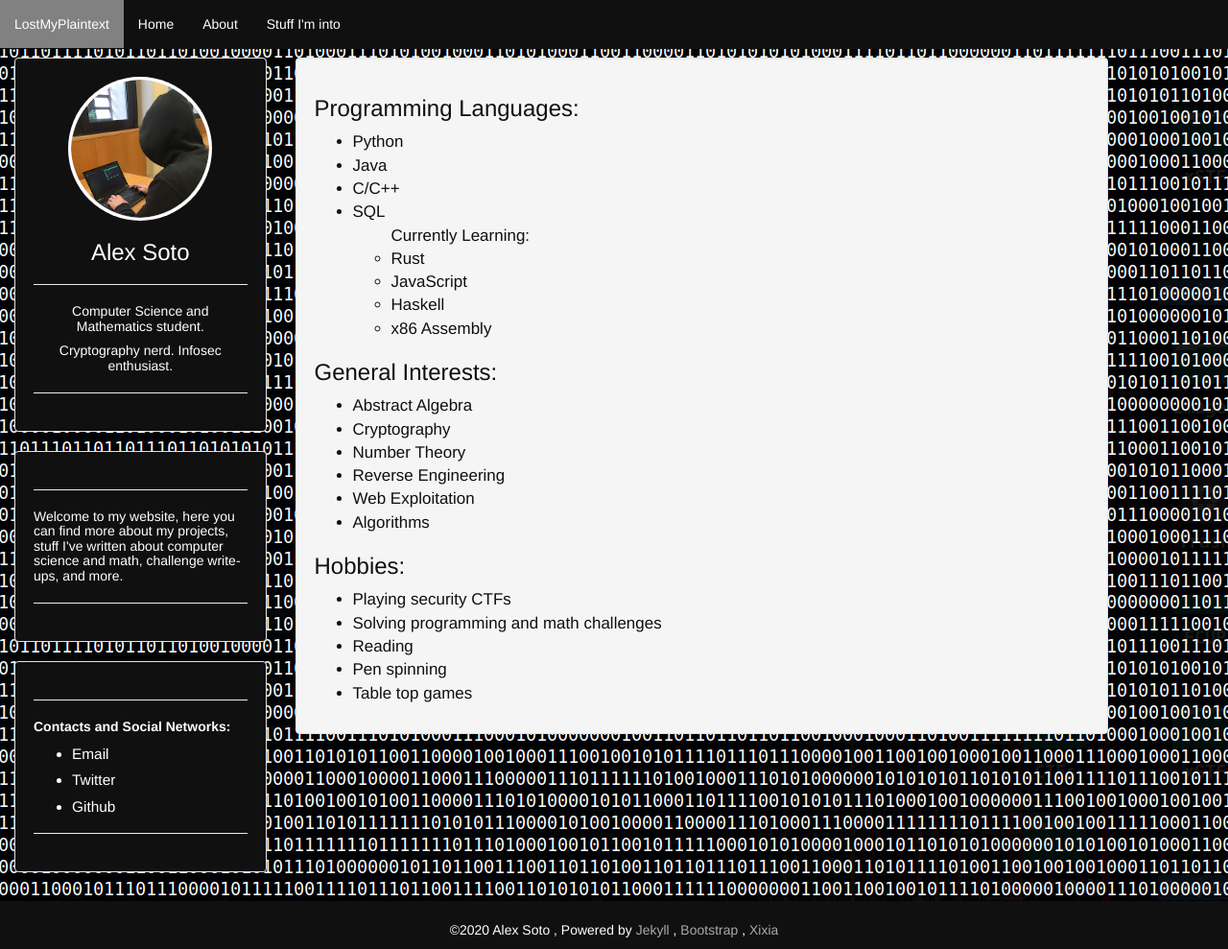
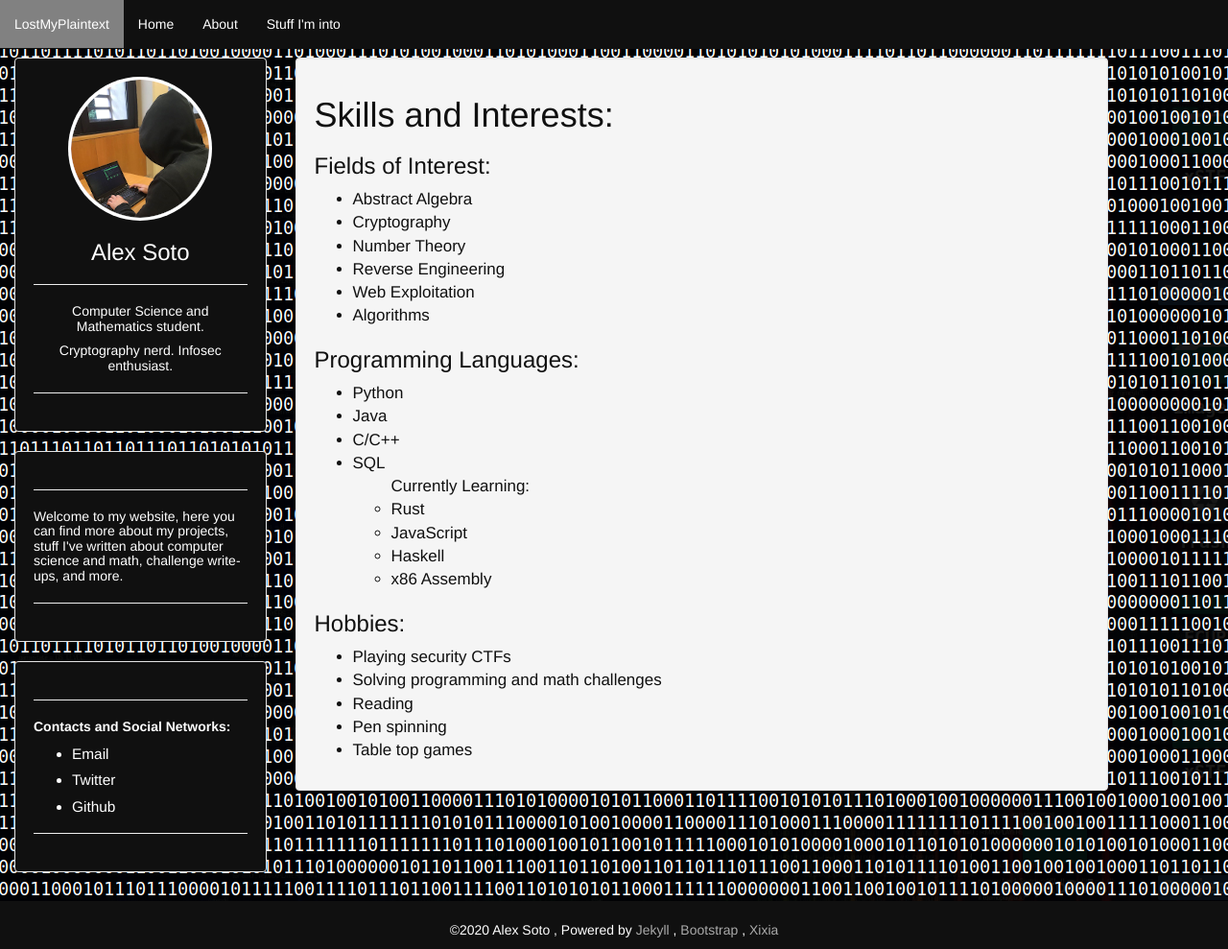
Before and after one commit to 0xA2/0xA2.github.io, a Jekyll site: the page built from stuff.html, in a window 1280 px wide and 989 px high. Shown: the whole window at 96% size. Built offline with Jekyll 4.4.1, drawn with Linux system fonts in a browser that asks for light colours.

Commit message:
Update stuff.html

```diff
--- a/stuff.html
+++ b/stuff.html
@@ -3,6 +3,18 @@ layout: default
 ---
 
 <div class="well article">
+
+    <h1>Skills and Interests:</h1>
+
+    <h3>Fields of Interest:</h3>
+        <ul>
+            <li>Abstract Algebra</li>
+            <li>Cryptography</li>
+            <li>Number Theory</li>
+            <li>Reverse Engineering</li>
+            <li>Web Exploitation</li>
+            <li>Algorithms</li>
+        </ul>
 
     <h3>Programming Languages:</h3>
         <ul>
@@ -17,15 +29,6 @@ layout: default
                 <li>x86 Assembly</li>
             </ul>
         </ul>
-    <h3>General Interests:</h3>
-        <ul>
-            <li>Abstract Algebra</li>
-            <li>Cryptography</li>
-            <li>Number Theory</li>
-            <li>Reverse Engineering</li>
-            <li>Web Exploitation</li>
-            <li>Algorithms</li>
-        </ul>
     <h3>Hobbies:</h3>
         <ul>
             <li>Playing security CTFs</li>
```
